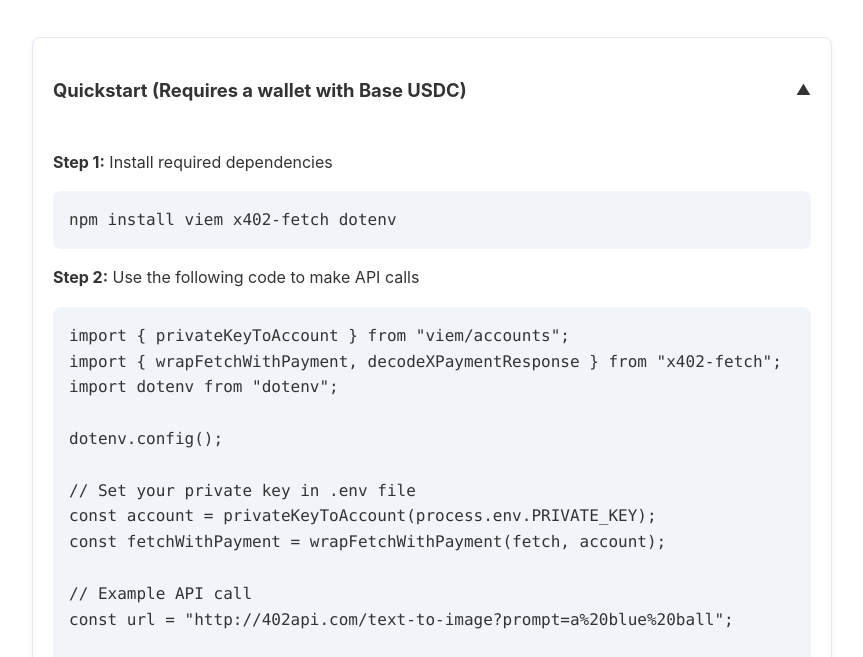
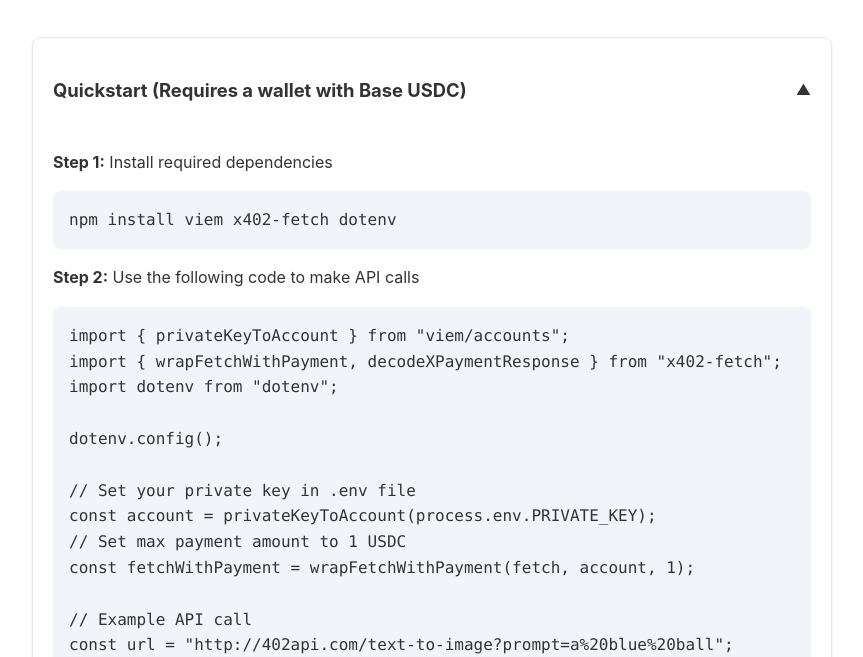
Before and after one commit to morad04/pepebase, a website: page public/index.html in a window 1280 px wide. Both pictures are taken after a click on the element "Quickstart (Requires a wallet with Base USDC)". Shown: the part 143-800 px from the top of the page, without its empty margins (208-1071 px from the left). Drawn offline with Linux system fonts and the light colour scheme.

Commit message:
max payment amount

```diff
--- a/public/index.html
+++ b/public/index.html
@@ -188,7 +188,8 @@
 
 // Set your private key in .env file
 const account = privateKeyToAccount(process.env.PRIVATE_KEY);
-const fetchWithPayment = wrapFetchWithPayment(fetch, account);
+// Set max payment amount to 1 USDC
+const fetchWithPayment = wrapFetchWithPayment(fetch, account, 1);
 
 // Example API call
 const url = "http://402api.com/text-to-image?prompt=a%20blue%20ball";
```
